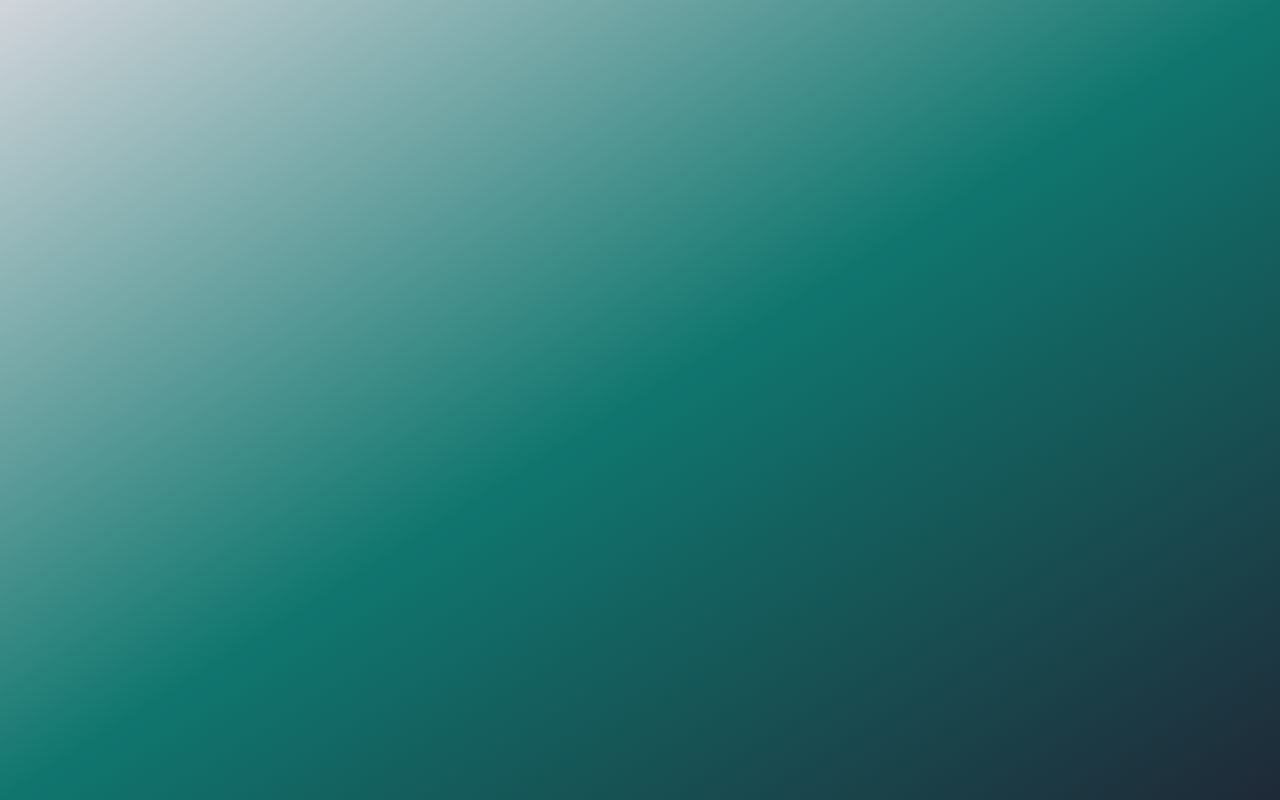
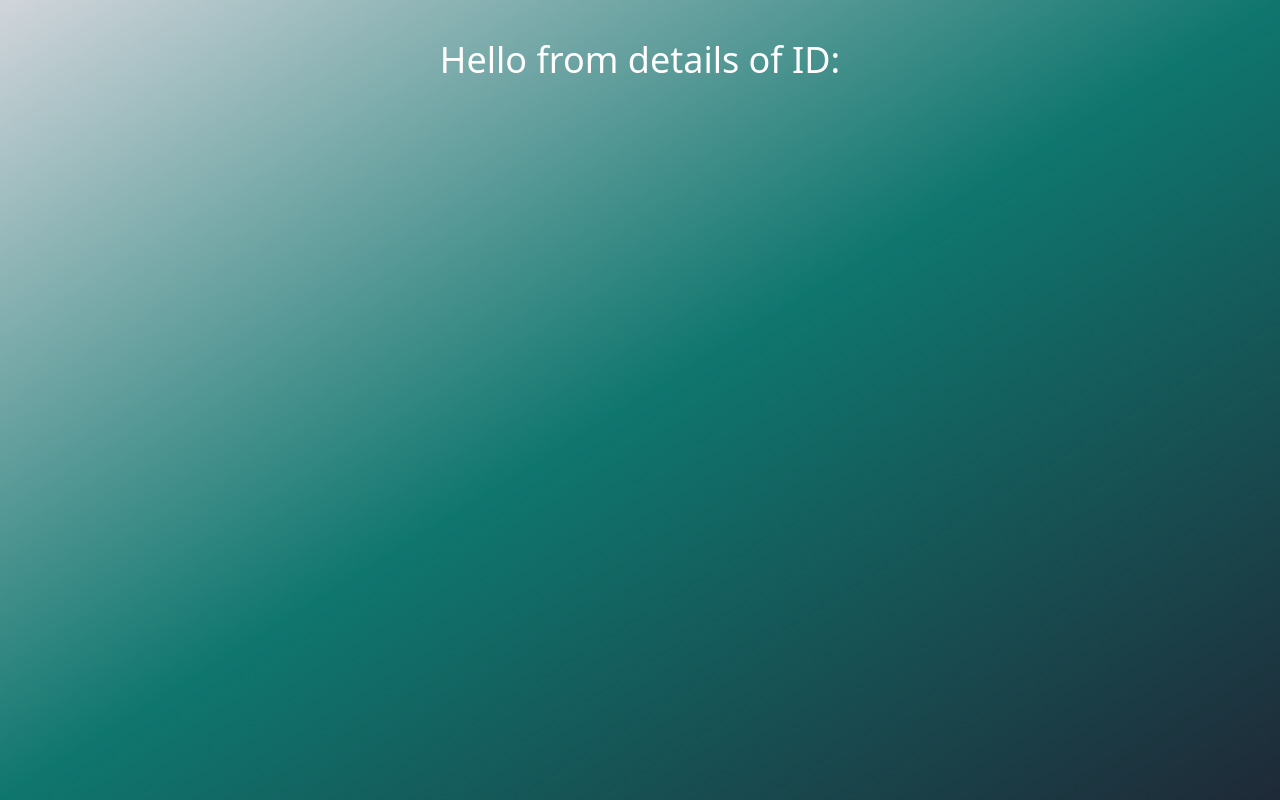
Before and after one commit to jakub0227/assignment_demo, a React (Create React App) app: page /1 in a window 1280 px wide. Before the commit this address had no page. Built offline with nearby package versions, Linux system fonts and the light colour scheme.

Commit message:
add dynamic route for DetailsPage.tsx

```diff
--- a/src/App.tsx
+++ b/src/App.tsx
@@ -1,6 +1,7 @@
 import React, { FC } from "react";
 import { Route, Routes } from "react-router-dom";
 import { Layout } from "./hoc/Layout/Layout";
+import { DetailsPage } from "./pages/DetailsPage/DetailsPage";
 import { HomePage } from "./pages/HomePage/HomePage";
 
 export const App: FC = () => {
@@ -8,6 +9,7 @@ export const App: FC = () => {
     <Layout>
       <Routes>
         <Route path="/" element={<HomePage />} />
+        <Route path="/:id" element={<DetailsPage />} />
       </Routes>
     </Layout>
   );
--- a/src/pages/DetailsPage/DetailsPage.tsx
+++ b/src/pages/DetailsPage/DetailsPage.tsx
@@ -1,5 +1,9 @@
-import React from "react";
+import React, { FC } from "react";
 
-export const DetailsPage = () => {
-  return <div>DetailsPage</div>;
+export const DetailsPage: FC = () => {
+  return (
+    <div>
+      <h1 className="text-4xl mt-10 text-white">Hello from details of ID:</h1>
+    </div>
+  );
 };
```
